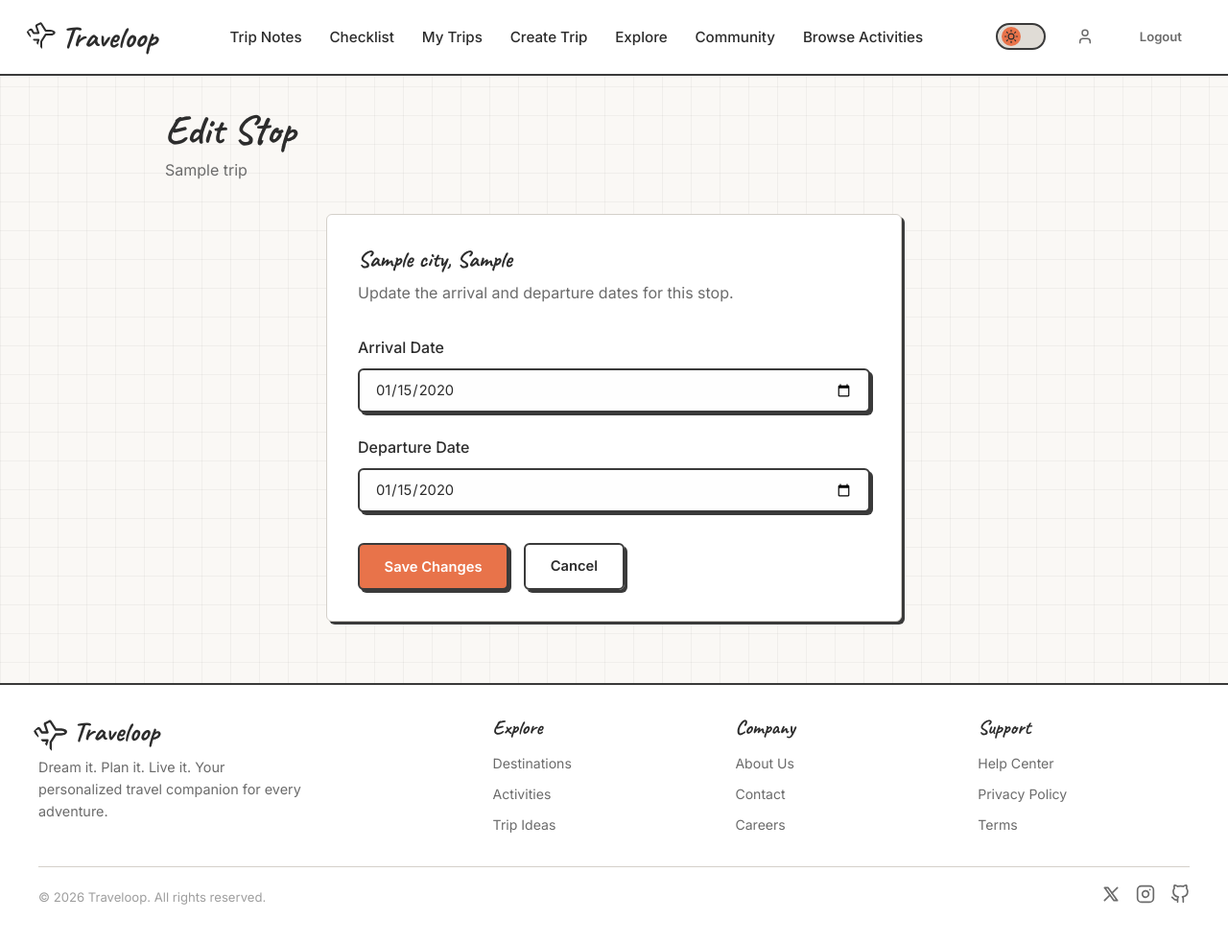
After one commit to kashish2210/odoo-x-parul, a Django app: page /trips/1/stops/1/edit/ in a window 1280 px wide. The commit adds this page. Shown: the whole page at 96% size. Run offline with Django 5.2, Linux system fonts and the light colour scheme; a user stored in the database is signed in; tables that the repository leaves empty hold one stand-in row (values such as "Sample post").

Commit message:
Allow the details of stops of the trip

```diff
--- /dev/null
+++ b/templates/trips/stop_edit.html
@@ -0,0 +1,66 @@
+{% extends 'base.html' %}
+{% block title %}Edit Stop — {{ trip.name }} — Traveloop{% endblock %}
+
+{% block content %}
+<div class="page-container">
+
+  <div class="page-header">
+    <h1>Edit Stop</h1>
+    <p class="page-subtitle">{{ trip.name }}</p>
+  </div>
+
+  <div style="max-width:600px;margin:2rem auto;">
+    <div style="background:var(--bg-card);border:var(--border-light);border-radius:var(--radius);padding:2rem;box-shadow:var(--shadow-sketch);">
+
+      <h2 style="margin-bottom:0.5rem;">{{ stop.city.name }}, {{ stop.city.country }}</h2>
+      <p style="color:var(--text-secondary);margin-bottom:2rem;">Update the arrival and departure dates for this stop.</p>
+
+      <form method="post" id="stopEditForm">
+        {% csrf_token %}
+
+        {% if form.non_field_errors %}
+        <div style="background:rgba(231,76,60,0.06);border:1px solid rgba(231,76,60,0.2);border-radius:var(--radius);padding:1rem;margin-bottom:1.5rem;color:var(--danger);">
+          <strong>There were errors:</strong>
+          <ul style="margin:0.5rem 0 0 0;padding-left:1.2rem;">
+            {% for error in form.non_field_errors %}
+            <li>{{ error }}</li>
+            {% endfor %}
+          </ul>
+        </div>
+        {% endif %}
+
+        <div style="margin-bottom:1.5rem;">
+          <label for="id_arrival_date" style="display:block;margin-bottom:0.5rem;font-weight:500;">Arrival Date</label>
+          {{ form.arrival_date }}
+          {% if form.arrival_date.errors %}
+          <div style="color:var(--danger);font-size:0.85rem;margin-top:0.3rem;">
+            {% for error in form.arrival_date.errors %}{{ error }}{% endfor %}
+          </div>
+          {% endif %}
+        </div>
+
+        <div style="margin-bottom:2rem;">
+          <label for="id_departure_date" style="display:block;margin-bottom:0.5rem;font-weight:500;">Departure Date</label>
+          {{ form.departure_date }}
+          {% if form.departure_date.errors %}
+          <div style="color:var(--danger);font-size:0.85rem;margin-top:0.3rem;">
+            {% for error in form.departure_date.errors %}{{ error }}{% endfor %}
+          </div>
+          {% endif %}
+        </div>
+
+        <div style="display:flex;gap:1rem;flex-wrap:wrap;">
+          <button type="submit" class="btn btn-primary">
+            Save Changes
+          </button>
+          <a href="{% url 'trip_itinerary' trip_id=trip.id %}" class="btn btn-outline">
+            Cancel
+          </a>
+        </div>
+      </form>
+
+    </div>
+  </div>
+
+</div>
+{% endblock %}
--- a/templates/trips/trip_itinerary.html
+++ b/templates/trips/trip_itinerary.html
@@ -21,6 +21,9 @@
       <div style="display:flex;gap:0.5rem;flex-wrap:wrap;align-items:center;">
         <a href="{% url 'destinations:activity-search' %}?stop={{ stop.id }}" class="btn btn-primary btn-sm">
           Add activities
+        </a>
+        <a href="{% url 'stop_edit' trip_id=trip.id stop_id=stop.id %}" class="btn btn-outline btn-sm" title="Edit dates">
+          <svg xmlns="http://www.w3.org/2000/svg" width="16" height="16" viewBox="0 0 24 24" fill="none" stroke="currentColor" stroke-width="2" stroke-linecap="round" stroke-linejoin="round"><path d="M11 4H4a2 2 0 0 0-2 2v14a2 2 0 0 0 2 2h14a2 2 0 0 0 2-2v-7"/><path d="M18.5 2.5a2.121 2.121 0 0 1 3 3L12 15l-4 1 1-4 9.5-9.5z"/></svg>
         </a>
         <form method="post" action="{% url 'stop_delete' trip_id=trip.id stop_id=stop.id %}" style="margin:0;">
           {% csrf_token %}
--- a/trips/forms.py
+++ b/trips/forms.py
@@ -112,3 +112,28 @@ class StopForm(forms.Form):
             city.popularity_score += 1
             city.save(update_fields=['popularity_score'])
         return city
+
+
+class StopEditForm(forms.ModelForm):
+    """Form for editing a stop's dates."""
+    class Meta:
+        model = Stop
+        fields = ['arrival_date', 'departure_date']
+        widgets = {
+            'arrival_date': forms.DateInput(attrs={
+                'class': 'form-control',
+                'type': 'date',
+            }),
+            'departure_date': forms.DateInput(attrs={
+                'class': 'form-control',
+                'type': 'date',
+            }),
+        }
+
+    def clean(self):
+        cleaned = super().clean()
+        arrival = cleaned.get('arrival_date')
+        departure = cleaned.get('departure_date')
+        if arrival and departure and departure < arrival:
+            raise forms.ValidationError('Departure date must be after arrival date.')
+        return cleaned
--- a/trips/urls.py
+++ b/trips/urls.py
@@ -11,5 +11,6 @@ urlpatterns = [
     path('<int:trip_id>/delete/', views.trip_delete_view, name='trip_delete'),
     path('<int:trip_id>/itinerary/', views.trip_itinerary_view, name='trip_itinerary'),
     path('<int:trip_id>/copy/', views.trip_copy_view, name='trip_copy'),
+    path('<int:trip_id>/stops/<int:stop_id>/edit/', views.stop_edit_view, name='stop_edit'),
     path('<int:trip_id>/stops/<int:stop_id>/delete/', views.stop_delete_view, name='stop_delete'),
 ]
--- a/trips/views.py
+++ b/trips/views.py
@@ -8,7 +8,7 @@ from django.utils import timezone
 
 from destinations.models import Activity, City
 
-from .forms import StopForm, TripForm
+from .forms import StopForm, TripForm, StopEditForm
 from .models import Stop, StopActivity, Trip
 
 
@@ -134,6 +134,28 @@ def stop_delete_view(request, trip_id, stop_id):
                 s.save(update_fields=['order'])
         messages.success(request, 'Stop removed from itinerary.')
     return redirect('trip_itinerary', trip_id=trip.id)
+
+
+@login_required
+def stop_edit_view(request, trip_id, stop_id):
+    """Edit a stop's arrival and departure dates."""
+    trip = get_object_or_404(Trip, id=trip_id, user=request.user)
+    stop = get_object_or_404(Stop, id=stop_id, trip=trip)
+
+    if request.method == 'POST':
+        form = StopEditForm(request.POST, instance=stop)
+        if form.is_valid():
+            form.save()
+            messages.success(request, f'Dates updated for {stop.city.name}!')
+            return redirect('trip_itinerary', trip_id=trip.id)
+    else:
+        form = StopEditForm(instance=stop)
+
+    return render(request, 'trips/stop_edit.html', {
+        'trip': trip,
+        'stop': stop,
+        'form': form,
+    })
 
 
 @login_required
```
